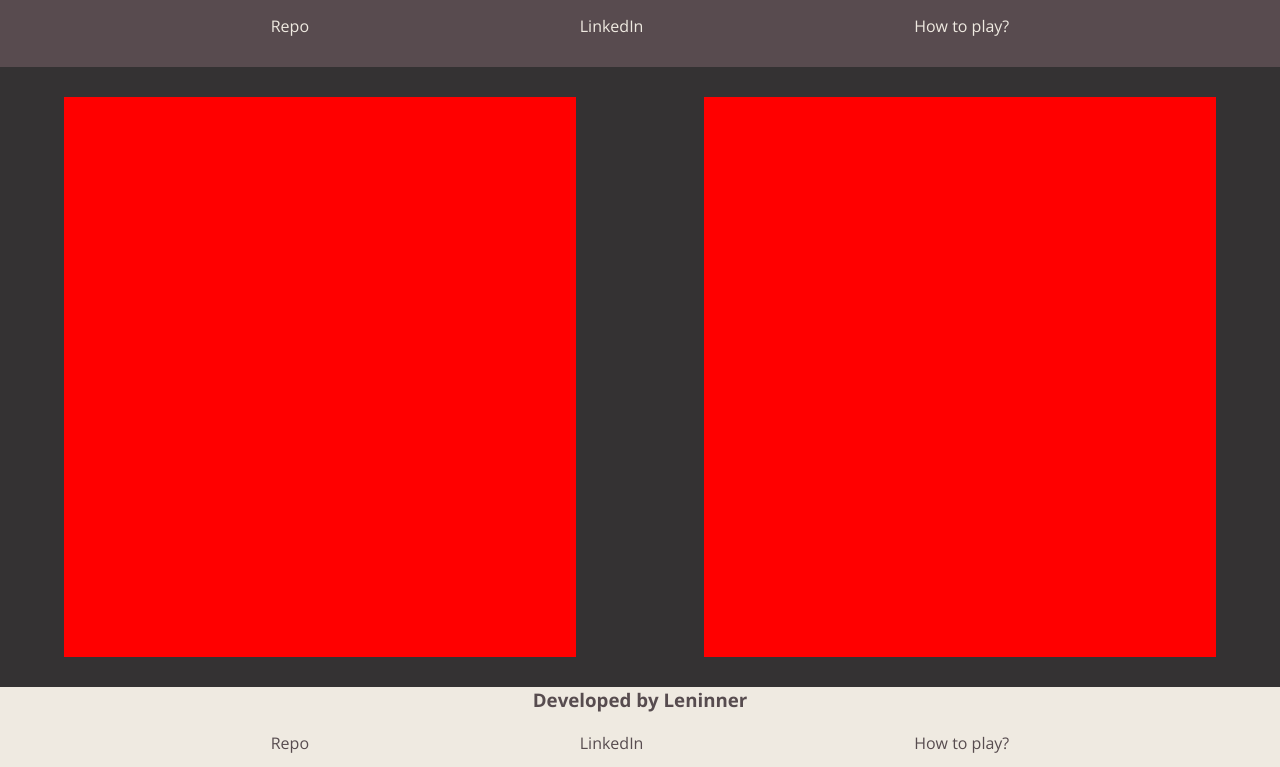
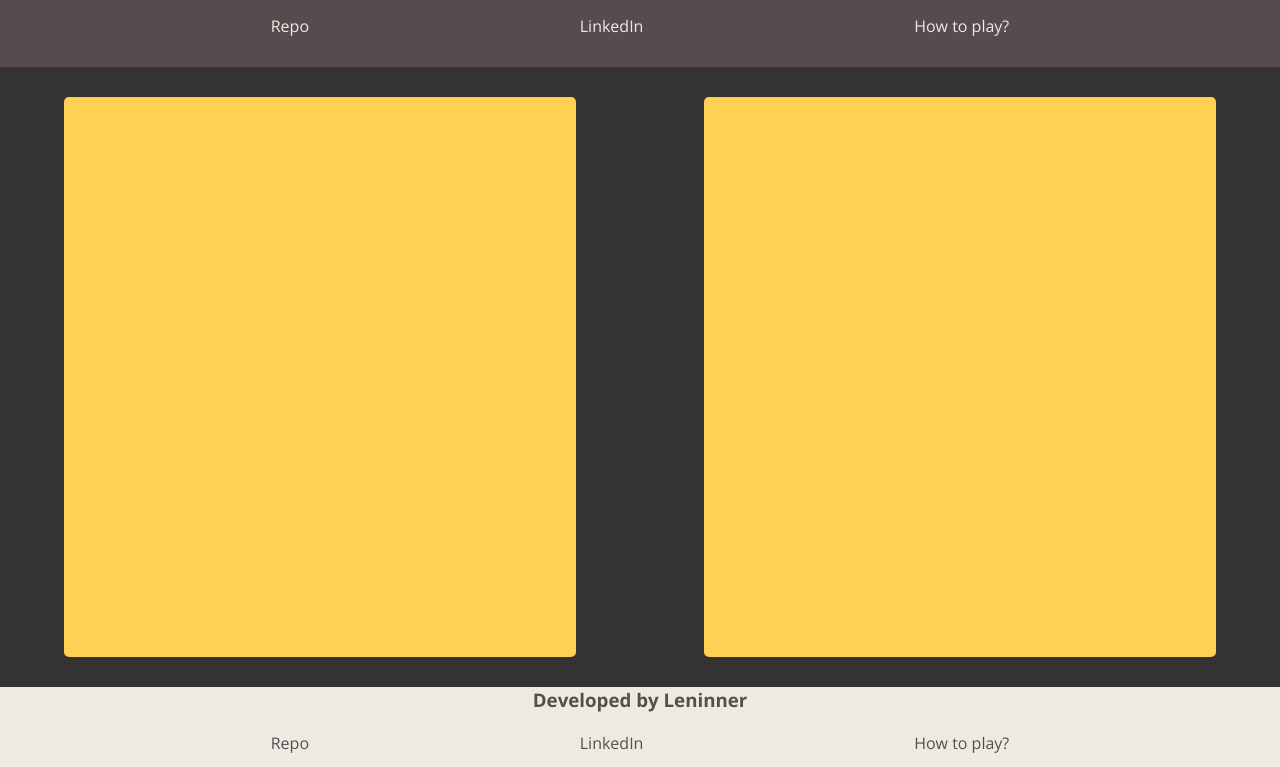
Before and after one commit to Leninner/gameJam, a website: page dist/index.html in a window 1280 px wide. Shown: the part 83-850 px from the top of the page. Drawn offline with nearby package versions, Linux system fonts and the light colour scheme.

Commit message:
Añadimos diseño al sitio

```diff
--- a/src/style.css
+++ b/src/style.css
@@ -9,6 +9,7 @@
     --color-a: #efeae1;
     --header-color: #584b4f;
     --enfasis-a: #81c08b;
+    --box-game: #ffd152;
 }
 
 html {
@@ -84,5 +85,6 @@ span {
     width: 40%;
     height: 80%;
     margin: 30px auto;
-    background-color: red;
+    background-color: var(--box-game);
+    border-radius: 5px;
 }
```
Also changed, not shown: dist/main.js.
